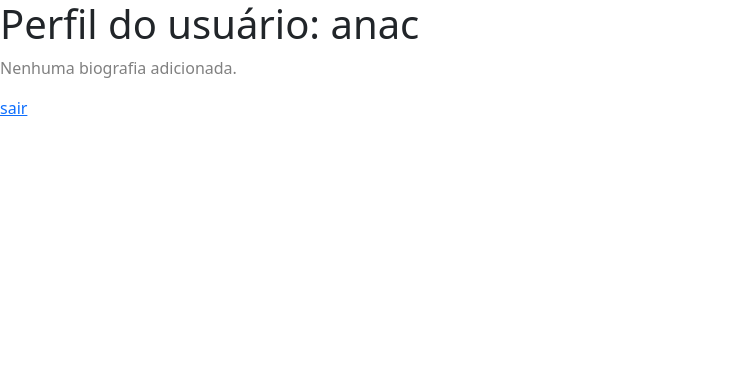
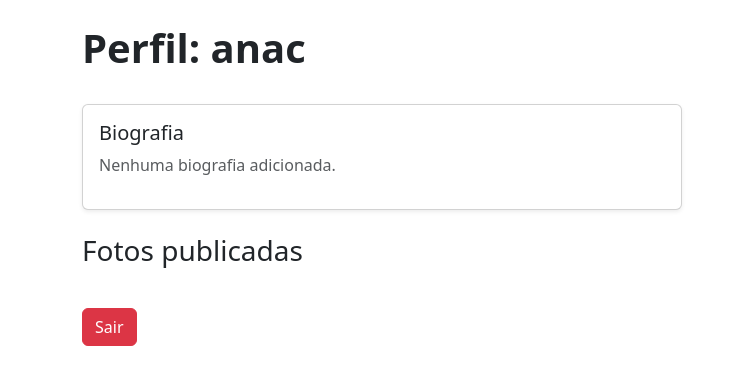
Before and after one commit to Axwrsy/Fleshi, a Flask app: page /profile/2 in a window 1280 px wide. Shown: the top 385 px of the page, without its empty margins (0-744 px from the left). Run offline with Flask 3, Linux system fonts and the light colour scheme; a user stored in the database is signed in.

Commit message:
feat: add bootstrap in profile

```diff
--- a/appfleshi/templates/feed.html
+++ b/appfleshi/templates/feed.html
@@ -10,9 +10,15 @@
     {% include "navbar.html" %}
     <h1>Feed principal</h1>
 
+<div class="container text-center">
+  <div class="row">
+      <div class="col">
     {% for photo in photos %}
        <a href="{{ url_for('profile', user_id=photo.user_id) }}">
            <img src="{{ url_for('static', filename='posts_photos/'~ photo.file_name) }}" alt="~ photo.file_name" >
        </a>
+      </div>
+  </div>
+</div>
     {% endfor %}
 {% endblock %}
--- a/appfleshi/templates/profile.html
+++ b/appfleshi/templates/profile.html
@@ -1,44 +1,76 @@
 {% extends "homepage.html" %}
 
 {% block title %}
-    Perfil - {{ username }}
+    Perfil - {{ user.username }}
+{% endblock %}
+
+{% block body %}
+
+<div class="container mt-4">
+
+    <!-- Título -->
+    <div class="d-flex justify-content-between align-items-center mb-4">
+        <h1 class="fw-bold">Perfil: {{ user.username }}</h1>
+
+        {% if current_user.id == user.id %}
+            <a class="btn btn-outline-primary btn-sm" href="{{ url_for('editar_perfil') }}">
+               Editar biografia
+            </a>
+        {% endif %}
+    </div>
+
+    <!-- Biografia -->
+    <div class="card shadow-sm mb-4" style="max-width: 600px;">
+        <div class="card-body">
+            <h5 class="card-title">Biografia</h5>
+
+            {% if user.bio %}
+                <p class="card-text">{{ user.bio }}</p>
+            {% else %}
+                <p class="text-muted">Nenhuma biografia adicionada.</p>
+            {% endif %}
+        </div>
+    </div>
+
+    <!-- Formulário de Upload -->
+    {% if form %}
+    <div class="card shadow-sm mb-4" style="max-width: 600px;">
+        <div class="card-body">
+            <h5 class="card-title">Adicionar foto</h5>
+            <form method="post" enctype="multipart/form-data">
+                {{ form.csrf_token }}
+                <div class="mb-3">
+                    {{ form.photo(class="form-control") }}
+                </div>
+                <button class="btn btn-success" type="submit">
+                     Postar
+                </button>
+            </form>
+        </div>
+    </div>
+    {% endif %}
+
+    <!-- Fotos do usuário -->
+    <h3 class="mt-4 mb-3">Fotos publicadas</h3>
+
+    <div class="row">
+        {% for photo in user.photos %}
+            <div class="col-md-3 mb-4">
+                <div class="card shadow-sm">
+                    <img src="{{ url_for('static', filename='posts_photos/' ~ photo.file_name) }}"
+                         class="card-img-top"
+                         style="height: 200px; object-fit: cover;"
+                         alt="{{ photo.file_name }}">
+                </div>
+            </div>
+        {% endfor %}
+    </div>
+
+    <!-- Logout -->
+    <div class="mt-4">
+        <a class="btn btn-danger" href="{{ url_for('logout') }}">Sair</a>
+    </div>
+
+</div>
 
 {% endblock %}
-
-
-{% block body %}
-    <body>
-        <h1>Perfil do usuário: {{ user.username }}</h1>
-
-
-        {% if user.bio %}
-            <p class="bio">{{ user.bio }}</p>
-        {% else %}
-            <p class="bio" style="color:gray;">Nenhuma biografia adicionada.</p>
-        {% endif %}
-
-        {% if current_user.id == user.id %}
-            <a href="{{ url_for('editar_perfil') }}">Editar biografia</a>
-        {% endif %}
-
-        {% if form %}
-            <form method="post" enctype="multipart/form-data">
-                {{ form.csrf_token }}
-
-                {{form.photo() }}
-                {{ form.submit() }}
-            </form>
-
-
-        {% endif %}
-
-
-
-
-        {% for photo in user.photos %}
-            <img src="{{ url_for('static', filename='posts_photos/'~ photo.file_name) }}" alt="~ photo.file_name" >
-        {% endfor %}
-
-        <a href="{{ url_for('logout') }}">sair</a>
-    </body>
-{% endblock %}
```
Also changed, not shown: appfleshi/static/posts_photos/paisagem2.jpg (added), instance/datafleshi.db.
